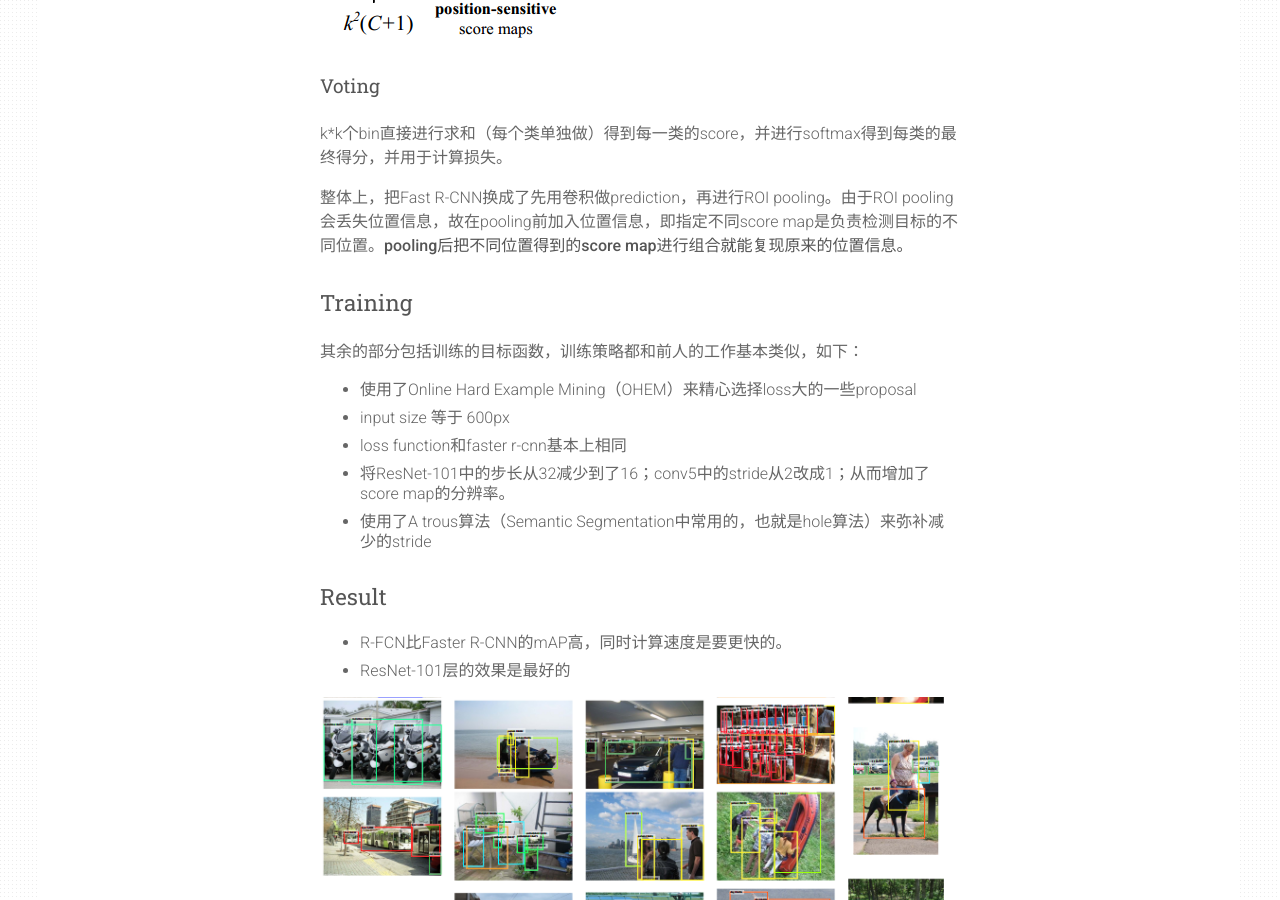
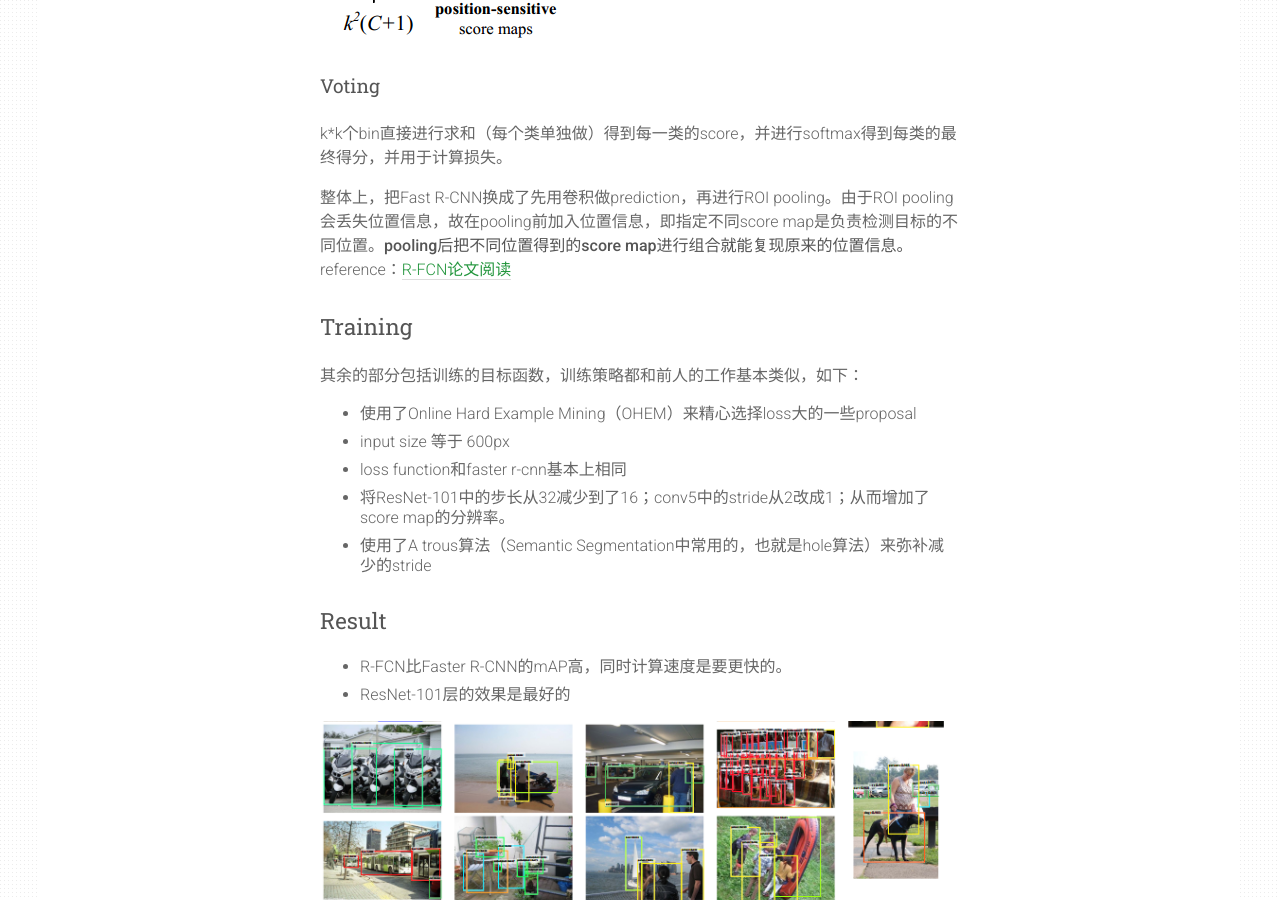
Before and after one commit to jimchenhub/jimchenhub.github.io, a Jekyll site: the page built from _posts/2018-04-09-R-FCN论文笔记.md, in a window 1280 px wide and 900 px high, scrolled down 3112 px. Built offline with Jekyll 4.4.1, drawn with Linux system fonts in a browser that asks for light colours.

Commit message:
add reference

```diff
--- a/_posts/2018-04-09-R-FCN论文笔记.md
+++ b/_posts/2018-04-09-R-FCN论文笔记.md
@@ -53,7 +53,7 @@ k\*k个bin直接进行求和（每个类单独做）得到每一类的score，
 
 ------
 
-整体上，把Fast R-CNN换成了先用卷积做prediction，再进行ROI pooling。由于ROI pooling会丢失位置信息，故在pooling前加入位置信息，即指定不同score map是负责检测目标的不同位置。**pooling后把不同位置得到的score map进行组合就能复现原来的位置信息。**
+整体上，把Fast R-CNN换成了先用卷积做prediction，再进行ROI pooling。由于ROI pooling会丢失位置信息，故在pooling前加入位置信息，即指定不同score map是负责检测目标的不同位置。**pooling后把不同位置得到的score map进行组合就能复现原来的位置信息。** reference：[R-FCN论文阅读](https://www.cnblogs.com/lillylin/p/6277094.html)
 
 ### Training
 
```
